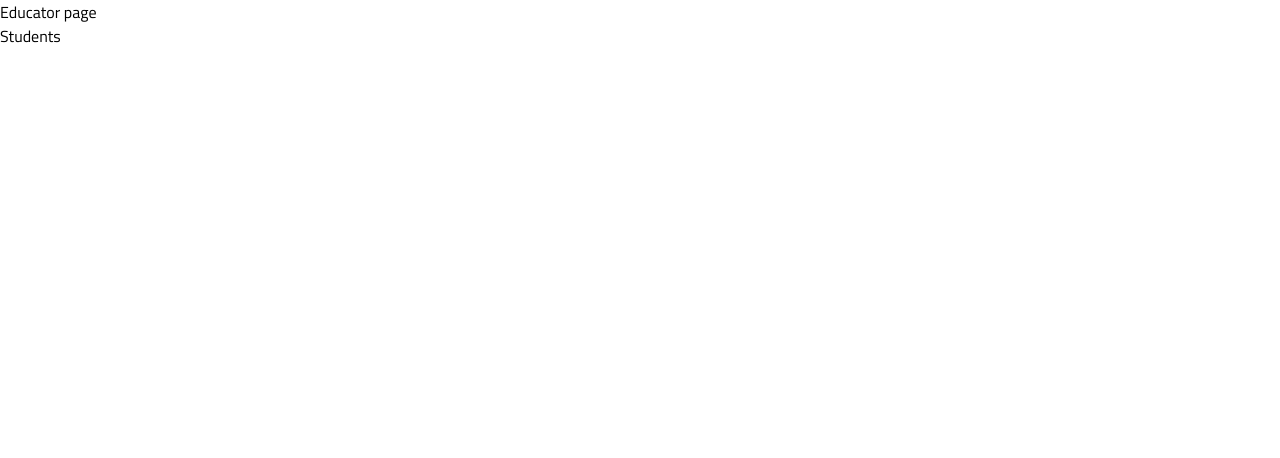
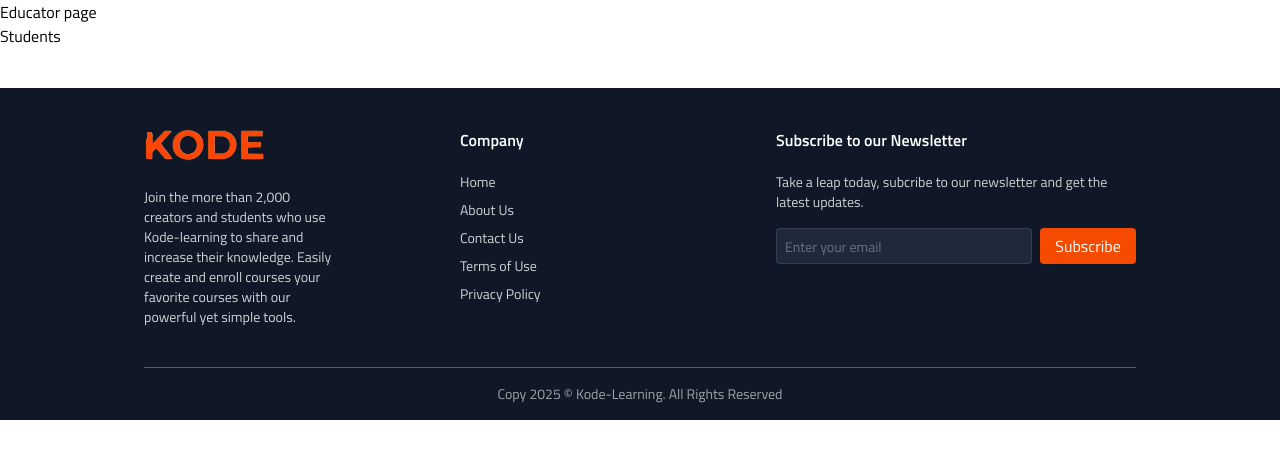
Before and after one commit to Kodenaime/kode-learning, a React (Vite) app in the folder client/: page /educator/students in a window 1280 px wide. Shown: the top 458 px of the page. Built offline with nearby package versions, Linux system fonts and the light colour scheme.

Commit message:
course list page search function

```diff
--- a/client/src/App.jsx
+++ b/client/src/App.jsx
@@ -14,6 +14,7 @@ import AddCourse from './pages/educator/AddCourse'
 import Courses from './pages/educator/Courses'
 import Students from './pages/educator/Students'
 import Navbar from './components/student/Navbar'
+import Footer from './components/student/Footer'
 
 const App = () => {
 
@@ -42,6 +43,7 @@ const App = () => {
         </Route>
 
       </Routes>
+      <Footer />
     </div>
   )
 }
--- a/client/src/components/student/Footer.jsx
+++ b/client/src/components/student/Footer.jsx
@@ -5,14 +5,31 @@ const Footer = () => {
   return (
     <footer className='bg-gray-900 md:px-36 text-left w-full mt-10' >
       <div className='flex flex-col md:flex-row items-start px-8 md:px-0 justify-center gap-10 md:gap-32 py-10 border-b border-white/30' >
-        <div>
+        <div className='flex flex-col md:items-start items-center w-full'>
           <img src={assets.logos} alt="logo" />
-          <p>Join the more than 2,000 creators and students who use Kode-learning to share and increase their knowledge. Easily create and enroll courses your favorite courses with our powerful yet simple tools.</p>
+          <p className='mt-6 text-center md:text-left text-sm text-white/80'>Join the more than 2,000 creators and students who use Kode-learning to share and increase their knowledge. Easily create and enroll courses your favorite courses with our powerful yet simple tools.</p>
         </div>
-        <div></div>
-        <div></div>
+        <div className='flex flex-col md:items-start items-center w-full'>
+          <h2 className='font-semibold text-white mb-5'>Company</h2>
+          <ul className='flex flex-col w-full justify-between text-sm text-white/80 md:space-y-2'>
+            <li><a className='hover:text-orange-600' href="#">Home</a></li>
+            <li><a className='hover:text-orange-600' href="#">About Us</a></li>
+            <li><a className='hover:text-orange-600' href="#">Contact Us</a></li>
+            <li><a className='hover:text-orange-600' href="#">Terms of Use</a></li>
+            <li><a className='hover:text-orange-600' href="#">Privacy Policy</a></li>
+          </ul>
+        </div>
+        <div className='hidden md:flex flex-col items-start w-full'>
+            <h2 className='font-semibold text-white mb-5'>Subscribe to our Newsletter</h2>
+            <p className='text-sm text-white/80'>Take a leap today, subcribe to our newsletter and get the latest updates.</p>
+            <div className='flex items-center gap-2 pt-4'>
+              <input type="email" placeholder='Enter your email'
+               className='border border-gray-500/30 bg-gray-800 text-gray-500 placeholder-gray-500 outline-none w-64 h-9 rounded px-2 text-sm' />
+              <button className='bg-orange-600 w-24 h-9 text-white rounded'>Subscribe</button>
+            </div>
+        </div>
       </div>
-      <p>Copy 2025 &copy; Kode-Learning. All Rights Reserved</p>
+      <p className='py-4 text-center text-xs md:text-sm text-white/60'>Copy 2025 &copy; Kode-Learning. All Rights Reserved</p>
     </footer>
   )
 }
--- a/client/src/pages/student/CourseList.jsx
+++ b/client/src/pages/student/CourseList.jsx
@@ -1,8 +1,44 @@
-import React from 'react'
+import React, { useContext, useEffect, useState } from 'react'
+import { AppContext } from '../../context/AppContext'
+import SearchBar from '../../components/student/SearchBar'
+import { useParams } from 'react-router-dom'
+import Coursecard from '../../components/student/Coursecard'
 
 const CourseList = () => {
+
+  const {navigate, allCourses} = useContext(AppContext)
+  const {input} = useParams()
+  const [filterCourse, setFilterCourse] = useState([])
+
+  useEffect(() => {
+    if(allCourses && allCourses.length > 0) {
+      const tempCourses = allCourses.slice()
+
+      input ?
+      setFilterCourse(
+        tempCourses.filter(item => item.courseTitle.toLowerCase().includes(input.toLowerCase()))
+      ) : setFilterCourse(tempCourses)
+    }
+  },[allCourses, input])
+
   return (
-    <div>CourseList</div>
+    <>
+      <div className='relative md:px-36 px-8 pt-20 text-left'>
+        <div className='flex md:flex-row flex-col gap-6 items-start justify-between w-full'>
+          <div>
+            <h1 className='text-4xl font-semibold text-gray-800'>Course List</h1>
+            <p className='text-gray-500'><span className='text-blue-600 cursor-pointer' onClick={() => navigate('/')} >Home</span> / <span>Course List</span></p>
+          </div>
+          <SearchBar data={input} />
+        </div>
+        <div className='grid grid-cols-1 sm:grid-cols-2 md:grid-cols-3 lg:grid-cols-4 my-16 gap-3 px-2 md:p-0'>
+        {
+          filterCourse.map((course, index) => <Coursecard key={index} course={course} />)
+        }
+      </div>
+      </div>
+
+    </>
   )
 }
 
--- a/client/src/pages/student/Home.jsx
+++ b/client/src/pages/student/Home.jsx
@@ -14,7 +14,7 @@ const Home = () => {
       <CourseSection />
       <Testimonials />
       <Cta />
-      <Footer />
+      {/* <Footer /> */}
     </div>
   )
 }
```
